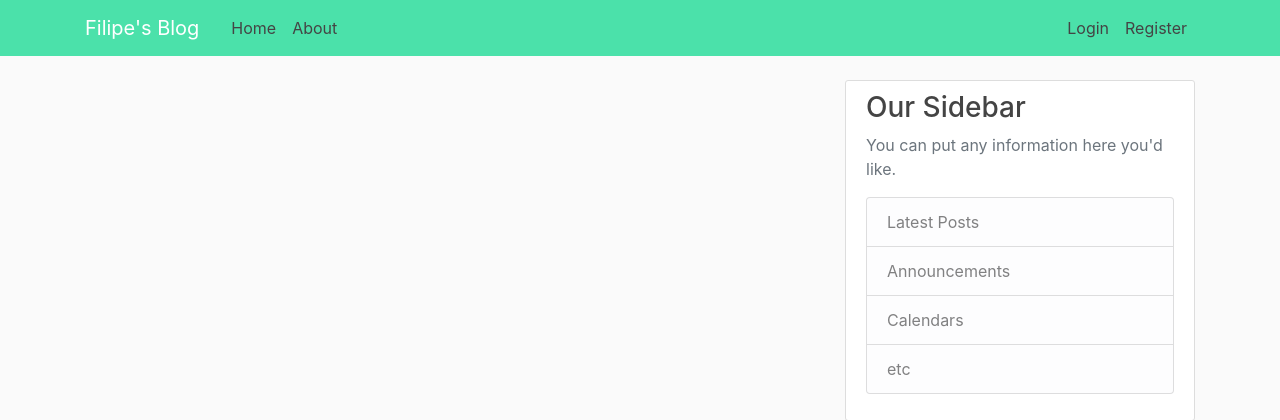
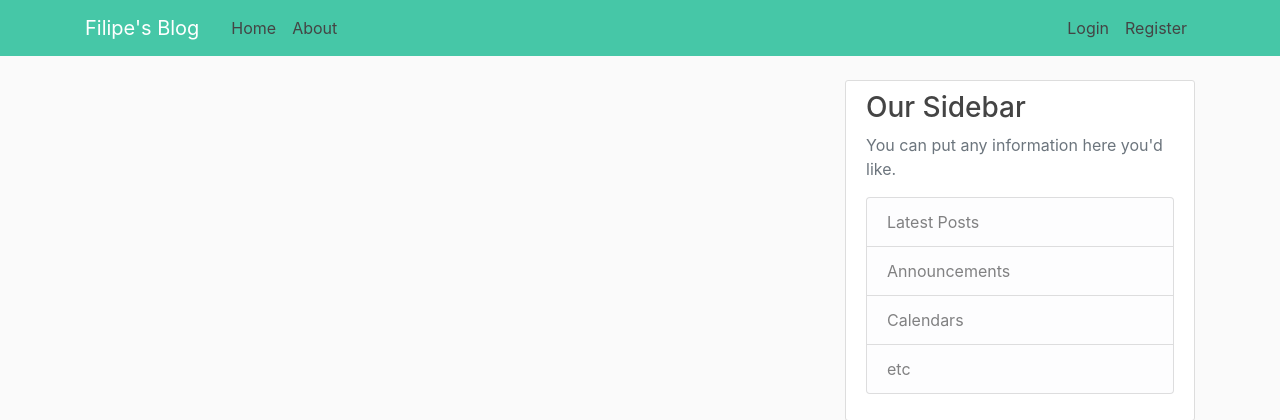
Before and after one commit to filipe-gomes/django_blog, a Django app: page / in a window 1280 px wide. Shown: the top 420 px of the page. Run offline with Django 3.2, Linux system fonts and the light colour scheme; data that the repository does not hold is empty; some libraries are stand-ins or nearby versions.

Commit message:
Updated css styles

```diff
--- a/blog/static/blog/main.css
+++ b/blog/static/blog/main.css
@@ -18,7 +18,7 @@ ul {
 }
 
 .bg-steel {
-    background-color: #4BE1AA;
+    background-color: rgb(70, 199, 167);
 }
 
 .site-header .navbar-nav .nav-link {
```
